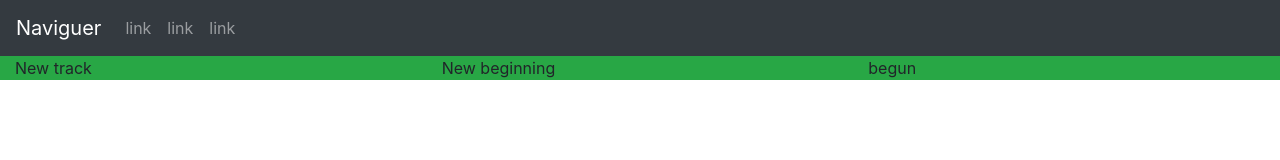
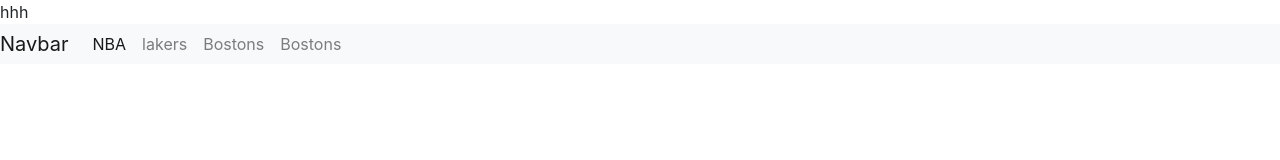
Before and after one commit to Hadidi09/resumer-cours-javascript, a plain HTML site: page index.html in a window 1280 px wide. Drawn offline with nearby package versions, Linux system fonts and the light colour scheme.

Commit message:
update DOM

```diff
--- a/index.html
+++ b/index.html
@@ -3,52 +3,75 @@
 <head>
     <meta charset="UTF-8">
     <meta name="viewport" content="width=device-width, initial-scale=1.0">
-    <link rel="stylesheet" href="https://stackpath.bootstrapcdn.com/bootstrap/4.1.3/css/bootstrap.min.css" integrity="sha384-MCw98/SFnGE8fJT3GXwEOngsV7Zt27NXFoaoApmYm81iuXoPkFOJwJ8ERdknLPMO" crossorigin="anonymous">
+    <link rel="stylesheet" href="https://cdn.jsdelivr.net/npm/bootstrap@4.6.0/dist/css/bootstrap.min.css" integrity="sha384-B0vP5xmATw1+K9KRQjQERJvTumQW0nPEzvF6L/Z6nronJ3oUOFUFpCjEUQouq2+l" crossorigin="anonymous">
     <script src="https://kit.fontawesome.com/f506928136.js" crossorigin="anonymous"></script>
     <link rel="stylesheet" href="style.css">
     <title>Document</title>
 </head>
 <body>
-
-
-    <nav class="navbar navbar-expand-md bg-dark navbar-dark">
-      <a href="#" class="navbar-brand">Naviguer</a>
-      <button class="navbar-toggler" type="button" data-toggle="collapse" data-target="#yesisr">
-          <span class="navbar-toogler-icon"></span>
-      </button>
-
-        <div class="collapse navbar-collapse" id="yesisr">
-          <ul class="navbar-nav">
-              <li class="nav-item">
-                  <a class="nav-link" href="#">link</a>
-              </li>
-              <li class="nav-item">
-                <a class="nav-link" href="#">link</a>
-            </li>
-            <li class="nav-item">
-                <a class="nav-link" href="#">link</a>
-            </li>
-          </ul>
-
-         </div>
-
+     hhh
+    <nav class="nav navbar-expand-md navbar-light bg-light">
+         <a class="navbar-brand" href="#">Navbar</a>
+        <button class="navbar-toggler" data-toggle="collapse" data-target="#maMain">
+          <span class="navbar-toggler-icon"></span>
+        </button>
+        <div class="collapse navbar-collapse" id="maMain">
+           <div class="navbar-nav">
+             <a class="nav-item nav-link active"  href="#">NBA</a>
+             <a class="nav-item nav-link "  href="#">lakers</a>
+             <a class="nav-item nav-link "  href="#">Bostons</a>
+             <a class="nav-item nav-link "  href="#">Bostons</a>
+           </div>
+        </div>
 
 
     </nav>
+    <!-- <nav class="navbar navbar-expand-lg navbar-light bg-light">
+      <a class="navbar-brand" href="#">Navbar</a>
+      <button class="navbar-toggler" type="button" data-toggle="collapse" data-target="#navbarSupportedContent" aria-controls="navbarSupportedContent" aria-expanded="false" aria-label="Toggle navigation">
+        <span class="navbar-toggler-icon"></span>
+      </button>
 
-    <div class="container-fluid bg-success">
+      <div class="collapse navbar-collapse" id="navbarSupportedContent">
+        <ul class="navbar-nav mr-auto">
+          <li class="nav-item active">
+            <a class="nav-link" href="#">Home <span class="sr-only">(current)</span></a>
+          </li>
+          <li class="nav-item">
+            <a class="nav-link" href="#">Link</a>
+          </li>
+          <li class="nav-item dropdown">
+            <a class="nav-link dropdown-toggle" href="#" id="navbarDropdown" role="button" data-toggle="dropdown" aria-haspopup="true" aria-expanded="false">
+              Dropdown
+            </a>
+            <div class="dropdown-menu" aria-labelledby="navbarDropdown">
+              <a class="dropdown-item" href="#">Action</a>
+              <a class="dropdown-item" href="#">Another action</a>
+              <div class="dropdown-divider"></div>
+              <a class="dropdown-item" href="#">Something else here</a>
+            </div>
+          </li>
+          <li class="nav-item">
+            <a class="nav-link disabled" href="#" tabindex="-1" aria-disabled="true">Disabled</a>
+          </li>
+        </ul>
+        <form class="form-inline my-2 my-lg-0">
+          <input class="form-control mr-sm-2" type="search" placeholder="Search" aria-label="Search">
+          <button class="btn btn-outline-success my-2 my-sm-0" type="submit">Search</button>
+        </form>
+      </div>
+    </nav> -->
+    <!-- <div class="container-fluid bg-success">
         <div class="row">
             <div class="col-4">New track</div>
             <div class="col-4">New beginning</div>
             <div class="col-4">begun</div>
         </div>
-    </div>
+    </div> -->
 
-    <script src="https://code.jquery.com/jquery-3.4.1.slim.min.js" integrity="sha384-J6qa4849blE2+poT4WnyKhv5vZF5SrPo0iEjwBvKU7imGFAV0wwj1yYfoRSJoZ+n" crossorigin="anonymous"></script>
-
-    <script src="https://cdn.jsdelivr.net/npm/popper.js@1.16.0/dist/umd/popper.min.js" integrity="sha384-Q6E9RHvbIyZFJoft+2mJbHaEWldlvI9IOYy5n3zV9zzTtmI3UksdQRVvoxMfooAo" crossorigin="anonymous"></script>
-
-    <script src="https://stackpath.bootstrapcdn.com/bootstrap/4.4.1/js/bootstrap.min.js" integrity="sha384-wfSDF2E50Y2D1uUdj0O3uMBJnjuUD4Ih7YwaYd1iqfktj0Uod8GCExl3Og8ifwB6" crossorigin="anonymous"></script>
+    <script src="https://code.jquery.com/jquery-3.5.1.slim.min.js" integrity="sha384-DfXdz2htPH0lsSSs5nCTpuj/zy4C+OGpamoFVy38MVBnE+IbbVYUew+OrCXaRkfj" crossorigin="anonymous"></script>
+    <script src="https://cdn.jsdelivr.net/npm/bootstrap@4.6.0/dist/js/bootstrap.bundle.min.js" integrity="sha384-Piv4xVNRyMGpqkS2by6br4gNJ7DXjqk09RmUpJ8jgGtD7zP9yug3goQfGII0yAns" crossorigin="anonymous"></script>
+    <script src="https://cdn.jsdelivr.net/npm/bootstrap@4.6.0/dist/js/bootstrap.min.js" integrity="sha384-+YQ4JLhjyBLPDQt//I+STsc9iw4uQqACwlvpslubQzn4u2UU2UFM80nGisd026JF" crossorigin="anonymous"></script>
     <script src="javascript.js"></script>
 </body>
 </html>
```
Also changed, not shown: javascript.js (+98 -1 lines).
